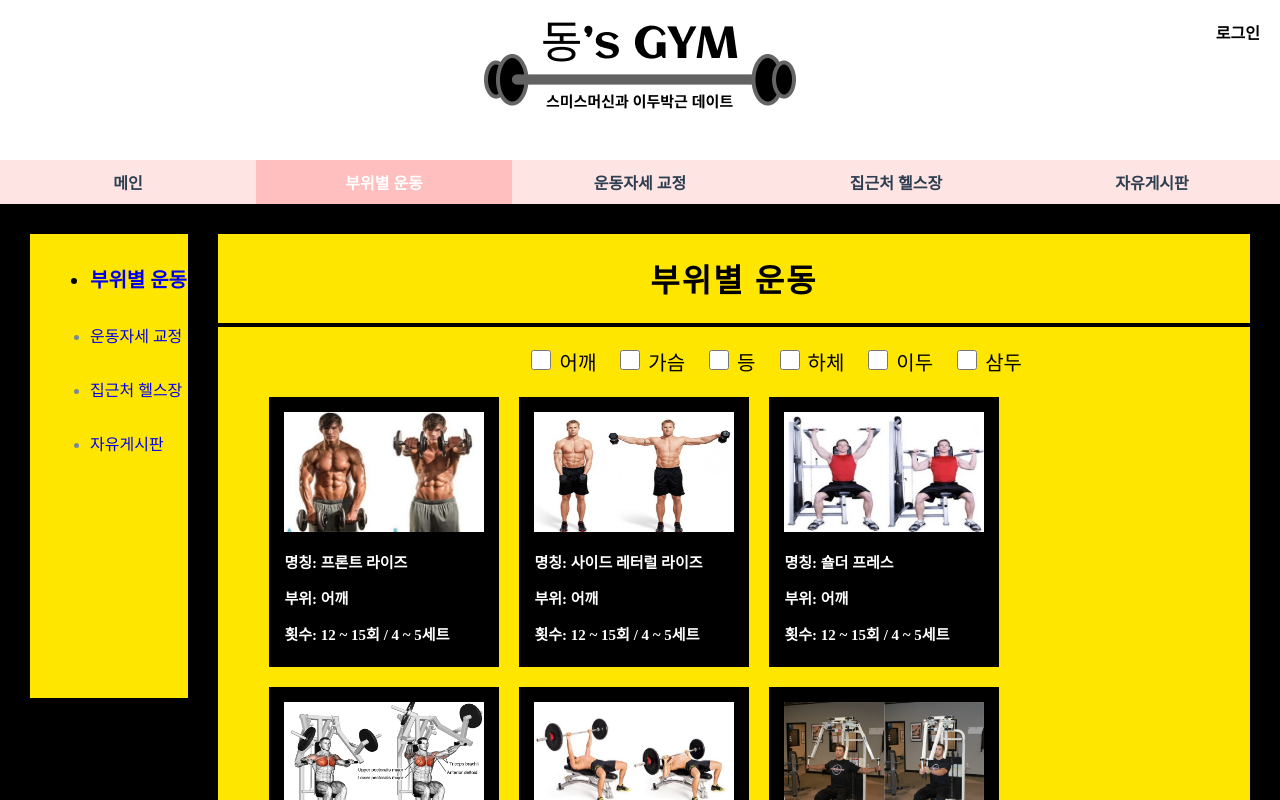
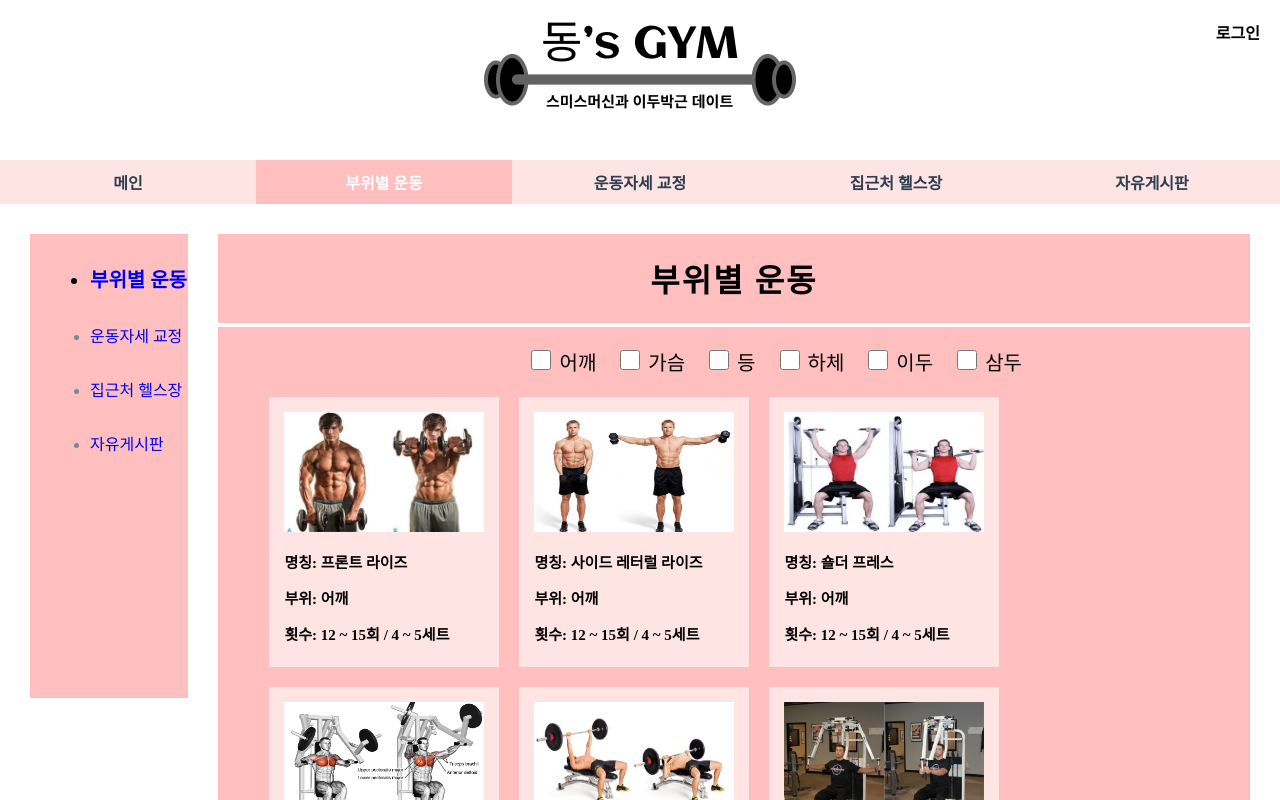
Before and after one commit to jaeheech/finalproject, a Vue app in the folder v_project/: page /part in a window 1280 px wide. Shown: the top 800 px of the page. Built offline with nearby package versions, Linux system fonts and the light colour scheme; what vue-cookies would draw is missing.

Commit message:
css 수정

```diff
--- a/v_project/src/views/Fixed.vue
+++ b/v_project/src/views/Fixed.vue
@@ -8,7 +8,7 @@
       </ul>
     </div>
     <div id="fixed_content">
-      <div id="fixed_content_title" style="border-bottom: 4px solid black">
+      <div id="fixed_content_title" style="border-bottom: 4px solid white">
         <h1 style="text-align: center; letter-spacing: 2px">운동자세 교정</h1>
       </div>
       <select
@@ -19,8 +19,8 @@
           height: 35px;
           border-radius: 10px;
           margin: 5% 0 0 30%;
-          background-color: black;
-          color: #ffe600;
+          background-color: #ffe4e4;
+          color: #ff5b5b;
           font-weight: bold;
           letter-spacing: 1px;
           text-align: center;
@@ -47,8 +47,8 @@
         <div
           id="result_label"
           style="
-            background-color: black;
-            color: #ffe600;
+            background-color: #ffe4e4;
+            color: black;
             display: inline-block;
             letter-spacing: 2px;
             font-size: 18px;
@@ -232,13 +232,13 @@ export default {
 <style scoped>
 #fixed_all {
   display: flex;
-  background-color: black;
+  background-color: white;
   margin: 0;
   width: 100%;
   height: 100%;
 }
 #fixed_sidebar {
-  background-color: #ffe600;
+  background-color: #ffbfbf;
   margin: 30px 0 0 30px;
   width: 13%;
   height: 20%;
@@ -253,15 +253,15 @@ export default {
   font-weight: bold;
 }
 #fixed_content {
-  background-color: #ffe600;
+  background-color: #ffbfbf;
   margin: 30px;
   width: 85%;
   height: 92%;
 }
 #expose option {
   text-align: center;
-  background-color: black;
-  color: #ffe600;
+  background-color: #ffe4e4;
+  color: #ff5b5b;
 }
 #fixed_content_cam {
   width: 80%;
@@ -274,14 +274,14 @@ export default {
   height: 90%;
 }
 #warning_point {
-  background-color: black;
+  background-color: #ffe4e4;
   display: inline-block;
   margin: 6% 0 0 18%;
   padding: 10px 20px;
 }
 #warning_point h2,
 h4 {
-  color: #ffe600;
+  color: black;
 }
 #warning_point h4 {
   margin-left: 15px;
--- a/v_project/src/views/Part.vue
+++ b/v_project/src/views/Part.vue
@@ -12,7 +12,7 @@
 
     <!-- 우측 content 파트 -->
     <div id="part_content">
-      <div id="part_content_title" style="border-bottom: 4px solid black">
+      <div id="part_content_title" style="border-bottom: 4px solid white">
         <h1 style="text-align: center; letter-spacing: 2px">부위별 운동</h1>
       </div>
       <!-- selection 파트 -->
@@ -97,13 +97,13 @@ export default {
 <style scoped>
 #part_all {
   display: flex;
-  background-color: black;
+  background-color: white;
   margin: 0;
   width: 100%;
   height: 100%;
 }
 #part_sidebar {
-  background-color: #ffe600;
+  background-color: #ffbfbf;
   margin: 30px 0 0 30px;
   width: 13%;
   height: 20%;
@@ -118,7 +118,7 @@ export default {
   font-weight: bold;
 }
 #part_content {
-  background-color: #ffe600;
+  background-color: #ffbfbf;
   margin: 30px;
   width: 85%;
   height: 92%;
@@ -136,7 +136,7 @@ export default {
   flex-wrap: wrap;
 }
 #GEcard {
-  background-color: black;
+  background-color: #ffe4e4;
   width: 230px;
   height: 270px;
   margin: 0 20px 20px 0;
@@ -152,7 +152,7 @@ export default {
 }
 #GEcard p {
   text-align: left;
-  color: white;
+  color: black;
   font-weight: bold;
   font-size: 15px;
   margin-left: 15px;
```
